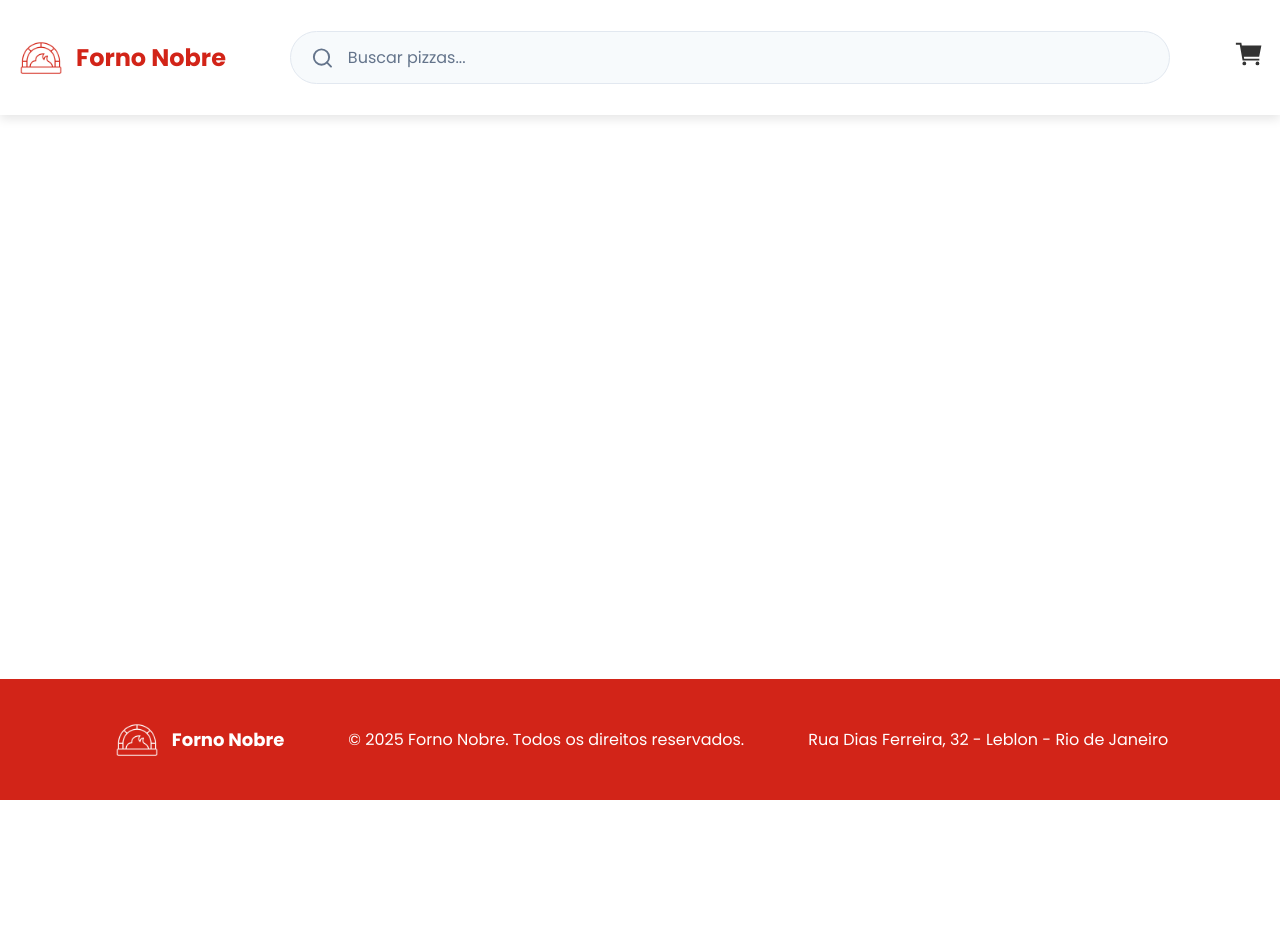
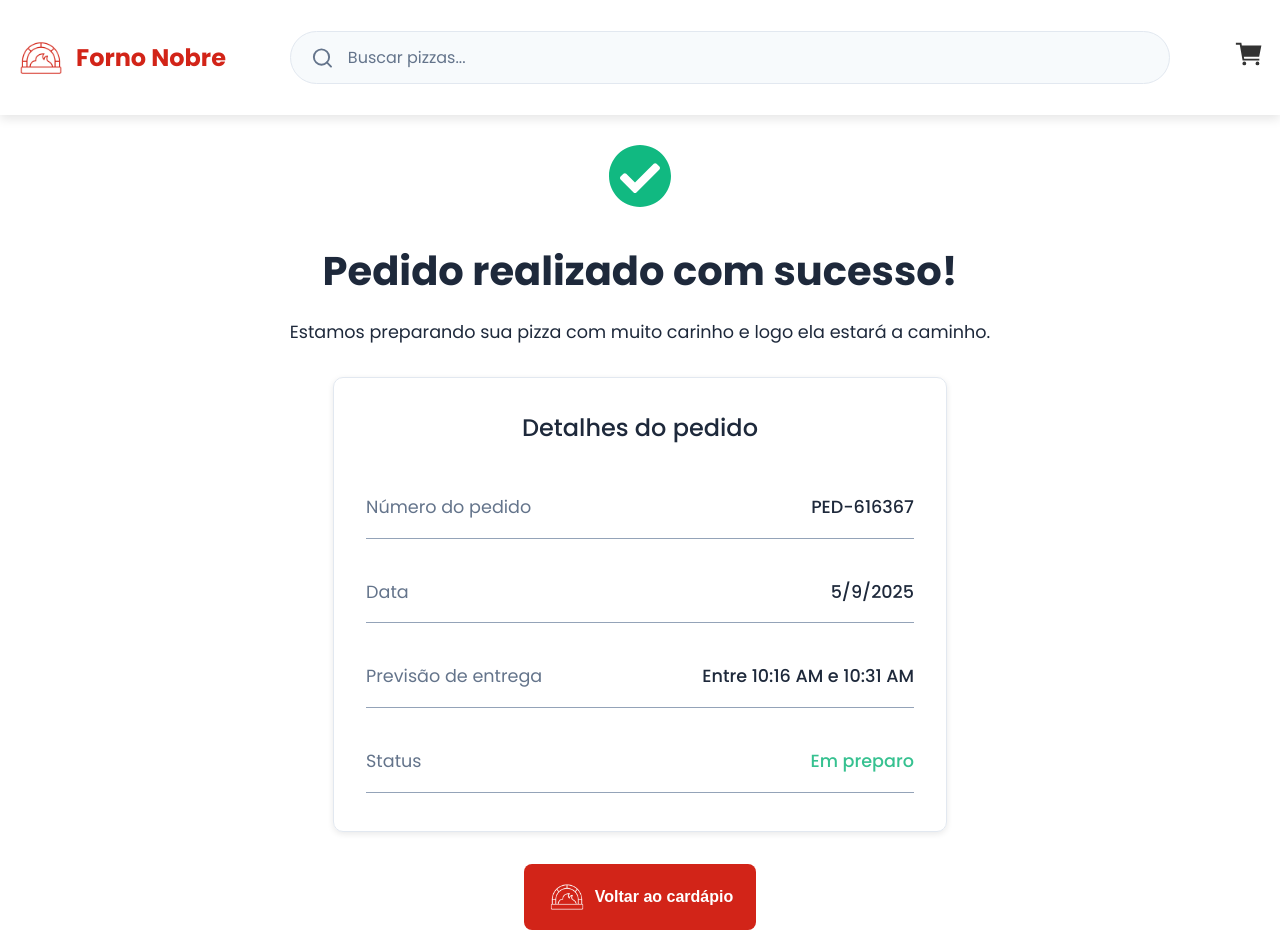
Before and after one commit to GGhiaroni/forno-nobre, a React (Vite) app: page /pedido-realizado in a window 1280 px wide. Shown: the top 952 px of the page. Before the commit the page ends 800 px from the top, so only its background shows below. Built offline with nearby package versions, Linux system fonts and the light colour scheme.

Commit message:
finalizando a página de sucesso

```diff
--- a/src/Componentes/DadosCartao/index.jsx
+++ b/src/Componentes/DadosCartao/index.jsx
@@ -1,6 +1,7 @@
 import { motion } from "framer-motion";
 import React, { useState } from "react";
 import { CiCalendar, CiCreditCard2, CiLock, CiUser } from "react-icons/ci";
+import { MdKeyboardDoubleArrowRight } from "react-icons/md";
 import { TiArrowLeft } from "react-icons/ti";
 import { Link, useNavigate } from "react-router-dom";
 import styled from "styled-components";
@@ -225,6 +226,10 @@ const CVVContainer = styled.div`
 `;
 
 const BotaoFinalizar = styled.button`
+  display: flex;
+  justify-content: center;
+  align-items: center;
+  gap: 1rem;
   margin-top: 10px;
   padding: 14px;
   border: none;
@@ -280,6 +285,11 @@ const IconeCadeadoEstilizado = styled(CiLock)`
   left: 10px;
   font-size: 1.3rem;
   color: var(--cor-cinza-medio);
+`;
+
+const IconeSetasDuplas = styled(MdKeyboardDoubleArrowRight)`
+  font-size: 1.3rem;
+  color: var(--cor-branca);
 `;
 
 const CampoInputComPadding = styled(CampoInput)`
@@ -469,7 +479,9 @@ const DadosCartao = () => {
             </InputComIconeContainer>
             {erroCvv && <TextoErro>{erroCvv}</TextoErro>}
           </GrupoCampo>
-          <BotaoFinalizar type="submit">Finalizar Pagamento</BotaoFinalizar>
+          <BotaoFinalizar type="submit">
+            Finalizar Pagamento <IconeSetasDuplas />{" "}
+          </BotaoFinalizar>
         </Formulario>
       </ContainerCartaoFormulario>
     </ContainerPrincipal>
--- a/src/Pages/PaginaDadosCartao.jsx
+++ b/src/Pages/PaginaDadosCartao.jsx
@@ -19,10 +19,7 @@ const PaginaDadosCartao = observer(() => {
   const { carrinhoStore } = useStoreContext();
   const [codigoCupom, setCodigoCupom] = useState("");
   const [cupomAplicado, setCupomAplicado] = useState(null);
-  console.log(
-    "PaginaDadosCartao - carrinhoStore.itensNoCarrinho:",
-    carrinhoStore.itensNoCarrinho
-  );
+
   return (
     <ContainerPrincipal>
       <DadosCartao />
--- /dev/null
+++ b/src/Pages/Sucesso.jsx
@@ -0,0 +1,163 @@
+import { observer } from "mobx-react-lite";
+import { FaCheckCircle } from "react-icons/fa";
+import { Link } from "react-router-dom";
+import styled from "styled-components";
+import logoBranca from "/public/logo-forno-nobre-branco.png";
+
+const ContainerPrincipal = styled.div`
+  width: 100%;
+  max-width: 1400px;
+  margin: 0 auto;
+  padding-top: 9rem;
+  display: flex;
+  justify-content: center;
+  align-items: center;
+  flex-direction: column;
+`;
+
+const H2Estilizado = styled.h2`
+  font-size: 2.5rem;
+  margin-bottom: 0;
+  color: var(--cor-cinza-escuro);
+`;
+
+const ParagrafoEstilizado = styled.p`
+  font-size: 1.1rem;
+  color: var(--cor-cinza-escuro);
+  margin-bottom: 2rem;
+`;
+
+const IconeCheck = styled(FaCheckCircle)`
+  font-size: 4rem;
+  color: #11b981;
+`;
+
+const Container = styled.div`
+  border: 1px solid var(--cor-cinza-claro-extra);
+  padding: 2rem 2rem 1rem 2rem;
+  border-radius: 10px;
+  box-shadow: 0 2px 6px rgba(0, 0, 0, 0.09);
+  margin: 0 auto;
+`;
+
+const H4Estilizado = styled.h4`
+  font-size: 1.5rem;
+  font-weight: 500;
+  color: var(--cor-cinza-escuro);
+  text-align: center;
+  margin-top: 0;
+`;
+
+const ContainerInformacoes = styled.div`
+  display: flex;
+  justify-content: space-between;
+  gap: 10rem;
+`;
+
+const TextoEsquerdo = styled.p`
+  font-size: 1.1rem;
+  color: var(--cor-cinza-medio);
+`;
+
+const TextoDireito = styled.p`
+  font-size: 1.1rem;
+  font-weight: 500;
+  color: var(--cor-cinza-escuro);
+`;
+
+const Linha = styled.div`
+  display: flex;
+  justify-content: space-between;
+  padding: 0.7rem 0;
+  border-top: 1px solid var(--cor-cinza-claro);
+
+  &:first-of-type {
+    border-top: none;
+  }
+`;
+
+const Btn = styled.button`
+  display: flex;
+  align-items: center;
+  gap: 0.5rem;
+  background-color: var(--cor-primaria);
+  color: var(--cor-branca);
+  font-weight: 600;
+  font-size: 1rem;
+  padding: 0.8rem 1.4rem;
+  border-radius: 8px;
+  border: none;
+  cursor: pointer;
+  transition: 0.2s;
+  margin-top: 2rem;
+
+  &:hover {
+    background-color: var(--cor-hover);
+  }
+`;
+
+const LogoBranca = styled.img`
+  width: 40px;
+  height: 40px;
+`;
+
+const LinkEstilizado = styled(Link)`
+  text-decoration: none;
+`;
+
+const Sucesso = observer(() => {
+  const numeroPedido = Math.floor(100000 + Math.random() * 900000);
+  const dataAtual = new Date().toLocaleDateString();
+
+  const agora = new Date();
+  const minutosExtras = Math.floor(45 + Math.random() * 15);
+  const previsaoInicio = new Date(agora.getTime() + minutosExtras * 60000);
+
+  const previsaoFim = new Date(previsaoInicio.getTime() + 15 * 60000);
+
+  const formatarHora = (data) =>
+    data.toLocaleTimeString([], { hour: "2-digit", minute: "2-digit" });
+
+  return (
+    <ContainerPrincipal>
+      <IconeCheck />
+      <H2Estilizado>Pedido realizado com sucesso!</H2Estilizado>
+      <ParagrafoEstilizado>
+        Estamos preparando sua pizza com muito carinho e logo ela estará a
+        caminho.
+      </ParagrafoEstilizado>
+      <Container>
+        <H4Estilizado>Detalhes do pedido</H4Estilizado>
+        <ContainerInformacoes>
+          <TextoEsquerdo>Número do pedido</TextoEsquerdo>
+          <TextoDireito>PED-{numeroPedido}</TextoDireito>
+        </ContainerInformacoes>
+        <Linha />
+        <ContainerInformacoes>
+          <TextoEsquerdo>Data</TextoEsquerdo>
+          <TextoDireito>{dataAtual}</TextoDireito>
+        </ContainerInformacoes>
+        <Linha />
+        <ContainerInformacoes>
+          <TextoEsquerdo>Previsão de entrega</TextoEsquerdo>
+          <TextoDireito>
+            Entre {formatarHora(previsaoInicio)} e {formatarHora(previsaoFim)}
+          </TextoDireito>
+        </ContainerInformacoes>
+        <Linha />
+        <ContainerInformacoes>
+          <TextoEsquerdo>Status</TextoEsquerdo>
+          <TextoDireito style={{ color: "#36C190" }}>Em preparo</TextoDireito>
+        </ContainerInformacoes>
+        <Linha />
+      </Container>
+      <LinkEstilizado to="/">
+        <Btn>
+          <LogoBranca src={logoBranca} /> Voltar ao cardápio
+        </Btn>
+      </LinkEstilizado>
+    </ContainerPrincipal>
+  );
+});
+
+export default Sucesso;
--- a/src/routes.jsx
+++ b/src/routes.jsx
@@ -1,6 +1,5 @@
 import { BrowserRouter, Route, Routes } from "react-router-dom";
 import { Toaster } from "sonner";
-
 import Footer from "./Componentes/Footer";
 import Header from "./Componentes/Header";
 import Checkout from "./Pages/Checkout";
@@ -9,6 +8,7 @@ import PaginaCarrinho from "./Pages/PaginaCarrinho";
 import PaginaDadosCartao from "./Pages/PaginaDadosCartao";
 import Pizza from "./Pages/Pizza";
 import PizzasPorCategoria from "./Pages/PizzasPorCategoria";
+import Sucesso from "./Pages/Sucesso";
 
 function AppRoutes() {
   return (
@@ -26,6 +26,7 @@ function AppRoutes() {
             <Route path="/carrinho" element={<PaginaCarrinho />} />
             <Route path="/checkout" element={<Checkout />} />
             <Route path="/dados-cartao" element={<PaginaDadosCartao />} />
+            <Route path="/pedido-realizado" element={<Sucesso />} />
           </Routes>
         </main>
         <Footer />
```
